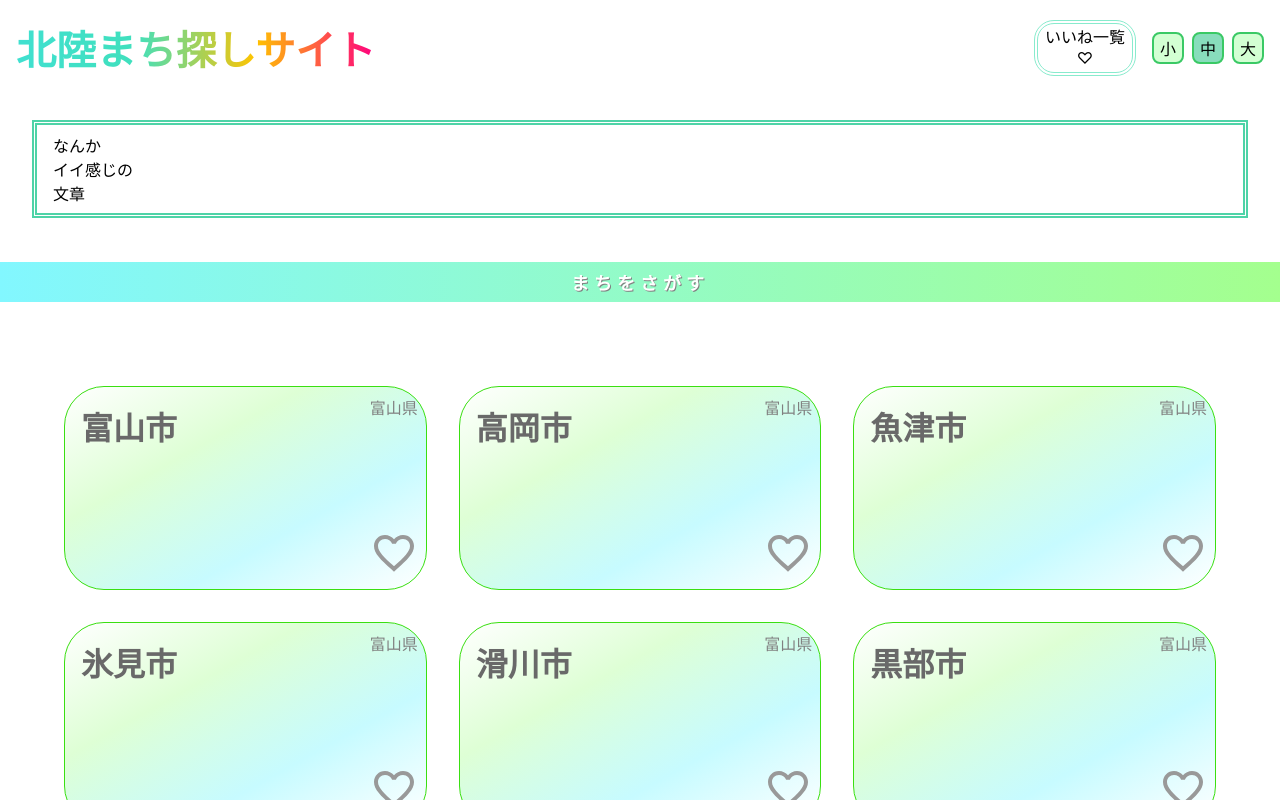
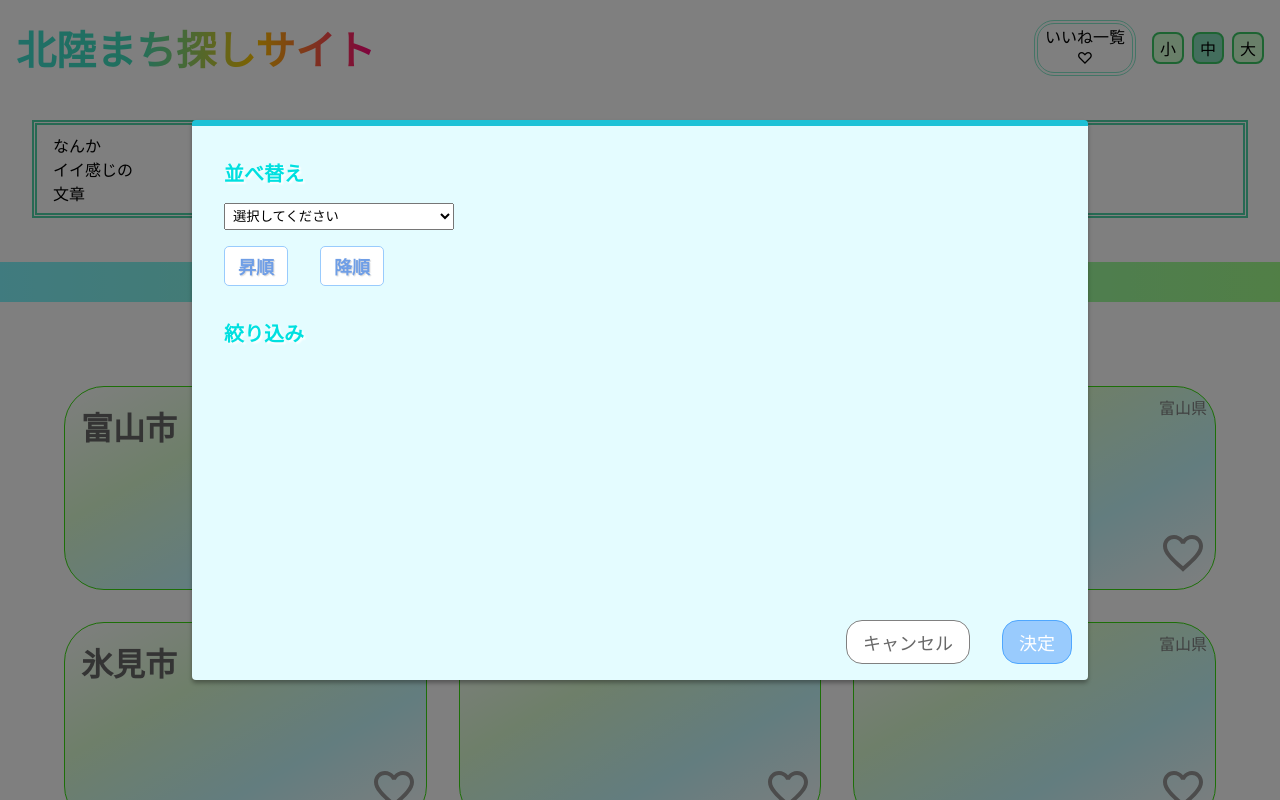
Before and after one commit to koke-desu/open-data-app, a Next.js app: page / in a window 1280 px wide. Shown: the top 800 px of the page. Built offline with nearby package versions, Linux system fonts and the light colour scheme.

Commit message:
Queryのformの値をstateで管理するように

```diff
--- a/components/page/TopPage/TopPage.tsx
+++ b/components/page/TopPage/TopPage.tsx
@@ -1,4 +1,4 @@
-import React from "react";
+import React, { useState } from "react";
 import { useCities } from "../../../database/useCities";
 import CityCard from "../../model/city/CityCard/CityCard";
 import P from "../../ui/P/P";
@@ -15,11 +15,18 @@ const TopPage: React.VFC<Props> = ({}) => {
 
   const queriedData = useQueryCities(cities, query);
 
+  const [isOpen, setIsOpen] = useState(true);
+
   if (!cities) return <P fontSize={32}>loading</P>;
 
   return (
     <div className={style.page_container}>
-      <QueryModal isOpen={false} />
+      <QueryModal
+        isOpen={isOpen}
+        onClose={() => {
+          setIsOpen(false);
+        }}
+      />
       <div className={style.explain}>
         <P fontSize={16}>
           なんか
--- a/components/page/TopPage/pageQuery.ts
+++ b/components/page/TopPage/pageQuery.ts
@@ -1,13 +1,13 @@
 import { useRouter } from "next/router";
-import { CityType, cityTypeKey } from "../../../database/dataType";
+import { CityType, cityTypeKey, queryField } from "../../../database/dataType";
 
 //
 type SortParamsType = {
-  sort: string;
+  sort: queryField;
   dir: "asc" | "desc";
 };
 type FilterParamsType = {
-  field: string;
+  field: queryField;
   value: number | string;
   opr: "greater" | "less" | "equal";
 };
@@ -25,7 +25,7 @@ export const usePageQuery = (): Partial<ParamsType> => {
   // sort用のフィールドがある場合、sortParamsに代入。
   if ("sort" in params && "dir" in params) {
     if (typeof params.sort === "string" && (params.dir === "asc" || params.dir === "desc")) {
-      sortParams = { sort: params.sort, dir: params.dir };
+      sortParams = { sort: params.sort as queryField, dir: params.dir };
     }
   }
 
@@ -38,7 +38,7 @@ export const usePageQuery = (): Partial<ParamsType> => {
       (params.opr === "greater" || params.opr === "less" || params.opr === "equal")
     ) {
       filterParams = {
-        field: params.field,
+        field: params.field as queryField,
         value: Number(params.value) === NaN ? params.value : Number(params.value),
         opr: params.opr,
       };
--- a/components/ui/QueryModal/QueryModal.module.css
+++ b/components/ui/QueryModal/QueryModal.module.css
@@ -24,11 +24,6 @@
   font-weight: bold;
 }
 
-.select_field {
-  margin-top: 1rem;
-  padding: 0.25rem;
-}
-
 .dir_button_container {
   display: flex;
   flex-direction: row;
@@ -47,10 +42,15 @@
   text-shadow: 1px 1px 1px rgba(160, 160, 160, 0.397);
   border-radius: 5px;
   background-color: #ffffff;
+  cursor: pointer;
 }
 
 .selected {
-  background-color: #99cbfd;
+  color: white;
+  text-shadow: 1px 1px 1px rgba(58, 58, 58, 0.66);
+  box-shadow: 0 0 1px rgba(0, 0, 0, 0.15);
+  border: 1px solid #4fa7ff;
+  background-image: linear-gradient(#99e2ff 0%, #98f3ff 100%);
 }
 
 .submit_button_container {
@@ -67,7 +67,7 @@
   background-color: white;
   color: dimgray;
   outline: none;
-  border: dimgray 1px solid;
+  border: gray 1px solid;
   border-radius: 1rem;
   transition-duration: 0.5s;
 }
@@ -80,7 +80,7 @@
   background-color: #99cbfd;
   color: white;
   outline: none;
-  border: dimgray 1px solid;
+  border: 1px solid #4fa7ff;
   border-radius: 1rem;
   transition-duration: 0.5s;
 }
--- a/components/ui/QueryModal/QueryModal.tsx
+++ b/components/ui/QueryModal/QueryModal.tsx
@@ -1,56 +1,45 @@
 import React, { useState } from "react";
 import Modal from "@mui/material/Modal";
-import { cityStatusLabel } from "../../../database/dataType";
 import P from "../P/P";
 import style from "./QueryModal.module.css";
 import { ParamsType, usePageQuery } from "../../page/TopPage/pageQuery";
 import { useRouter } from "next/router";
-type Props = { isOpen: boolean };
+import SelectField from "../SelectField/SelectField";
+type Props = { isOpen: boolean; onClose: () => void };
 
-const QueryModal: React.VFC<Props> = ({ isOpen }) => {
+const QueryModal: React.VFC<Props> = ({ isOpen, onClose }) => {
   const router = useRouter();
 
-  const query = usePageQuery();
-  const [sortDir, setSortDir] = useState<"asc" | "desc">(
-    query.sort?.dir === "desc" ? "desc" : "asc"
-  );
+  const [query, setQuery] = useState(usePageQuery());
 
   return (
-    <Modal open={isOpen}>
+    <Modal open={isOpen} onClose={onClose}>
       <div className={style.modal_contents}>
         <label>
           <P fontSize={20} className={style.label}>
             並べ替え
           </P>
-          <select required className={style.select_field}>
-            <option value="" hidden>
-              選択してください
-            </option>
-            {Object.entries(cityStatusLabel).map(([field, label]) => (
-              <option value={field} key={`query-modal-sort-${field}`}>
-                {label}
-              </option>
-            ))}
-          </select>
+          <SelectField selected={query.sort?.sort} onChange={(value) => {}} />
           <div className={style.dir_button_container}>
             <button
-              className={`${style.dir_button} ${sortDir === "asc" ? style.selected : ""}`}
+              className={`${style.dir_button} ${query.sort?.dir === "asc" ? style.selected : ""}`}
               onClick={() => {
-                setSortDir("asc");
+                setQuery({ ...query, sort: { sort: query.sort?.sort, dir: "asc" } });
               }}
             >
               <P fontSize={18}>昇順</P>
             </button>
             <button
-              className={`${style.dir_button} ${sortDir === "desc" ? style.selected : ""}`}
+              className={`${style.dir_button} ${query.sort?.dir === "desc" ? style.selected : ""}`}
               onClick={() => {
-                setSortDir("desc");
+                setQuery({ ...query, sort: { sort: query.sort?.sort, dir: "desc" } });
               }}
             >
               <P fontSize={18}>降順</P>
             </button>
           </div>
         </label>
+
         <label>
           <P fontSize={20} className={style.label}>
             絞り込み
--- /dev/null
+++ b/components/ui/SelectField/SelectField.module.css
@@ -0,0 +1,4 @@
+.select_field {
+  margin-top: 1rem;
+  padding: 0.25rem;
+}
--- /dev/null
+++ b/components/ui/SelectField/SelectField.tsx
@@ -0,0 +1,30 @@
+import { useState } from "@storybook/addons";
+import React from "react";
+import { cityStatusLabel, queryField } from "../../../database/dataType";
+import style from "./SelectField.module.css";
+
+type Props = {
+  selected?: queryField;
+  onChange: (field: queryField) => void;
+};
+
+const SelectField: React.VFC<Props> = ({ selected, onChange }) => {
+  return (
+    <select
+      required
+      className={style.select_field}
+      value={selected}
+      onChange={(event) => {
+        onChange(event.currentTarget.value as queryField);
+      }}
+    >
+      <option hidden>選択してください</option>
+      {Object.entries(cityStatusLabel).map(([field, label]) => (
+        <option value={field} key={`query-modal-sort-${field}`}>
+          {label}
+        </option>
+      ))}
+    </select>
+  );
+};
+export default SelectField;
--- a/database/dataType.ts
+++ b/database/dataType.ts
@@ -44,7 +44,7 @@ export const cityTypeKey: (keyof CityType)[] = [
 ];
 
 // 表で表示するフィールドと、ラベルの対応を定義。
-export const cityStatusLabel: { [key in keyof Partial<CityType>]: string } = {
+export const cityStatusLabel = {
   Pop: "人口（人）",
   Temp_Jan: "1月の平均気温（℃）",
   Temp_July: "7月の平均気温（℃）",
@@ -57,4 +57,7 @@ export const cityStatusLabel: { [key in keyof Partial<CityType>]: string } = {
   Carac_rate: "人口に対する自動車人身事故件数",
   Snathe_num: "ひったくり件数",
   Snathe_rate: "人口に対するひったくり件数",
-};
+} as const;
+
+//
+export type queryField = keyof typeof cityStatusLabel | undefined;
```
